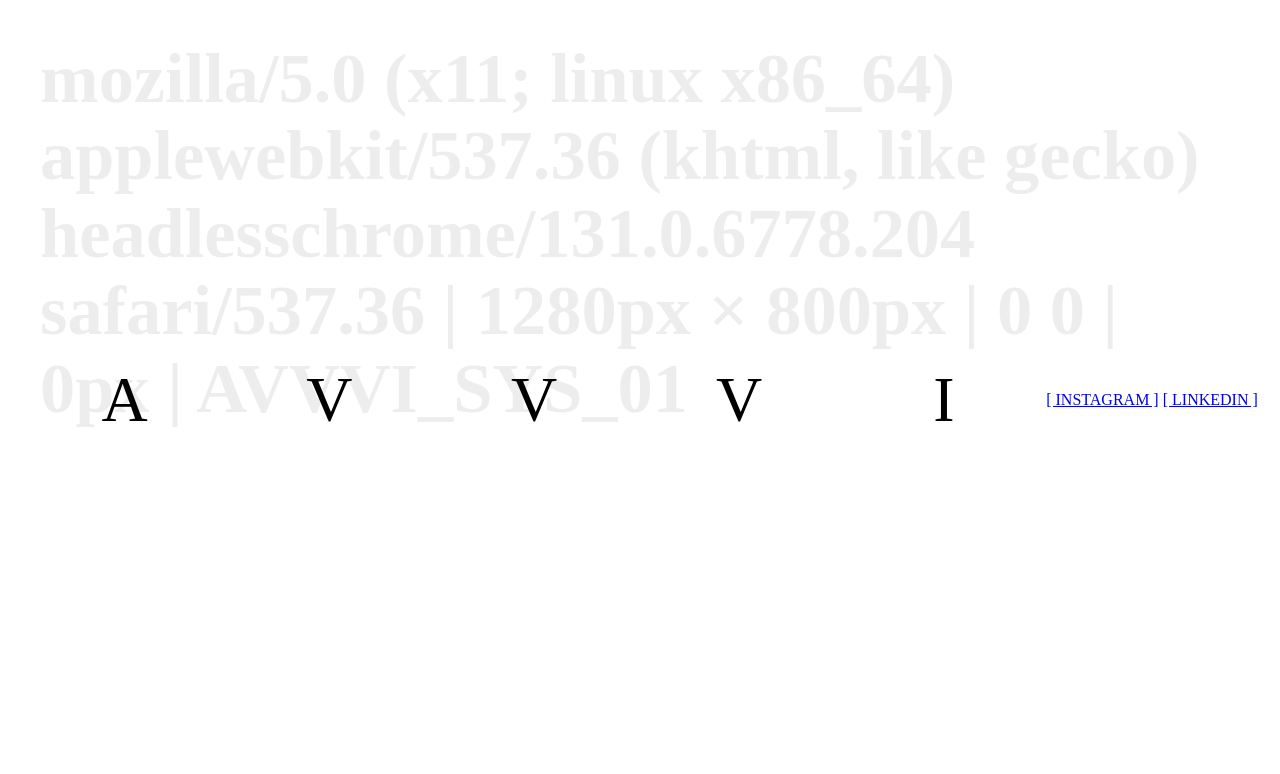
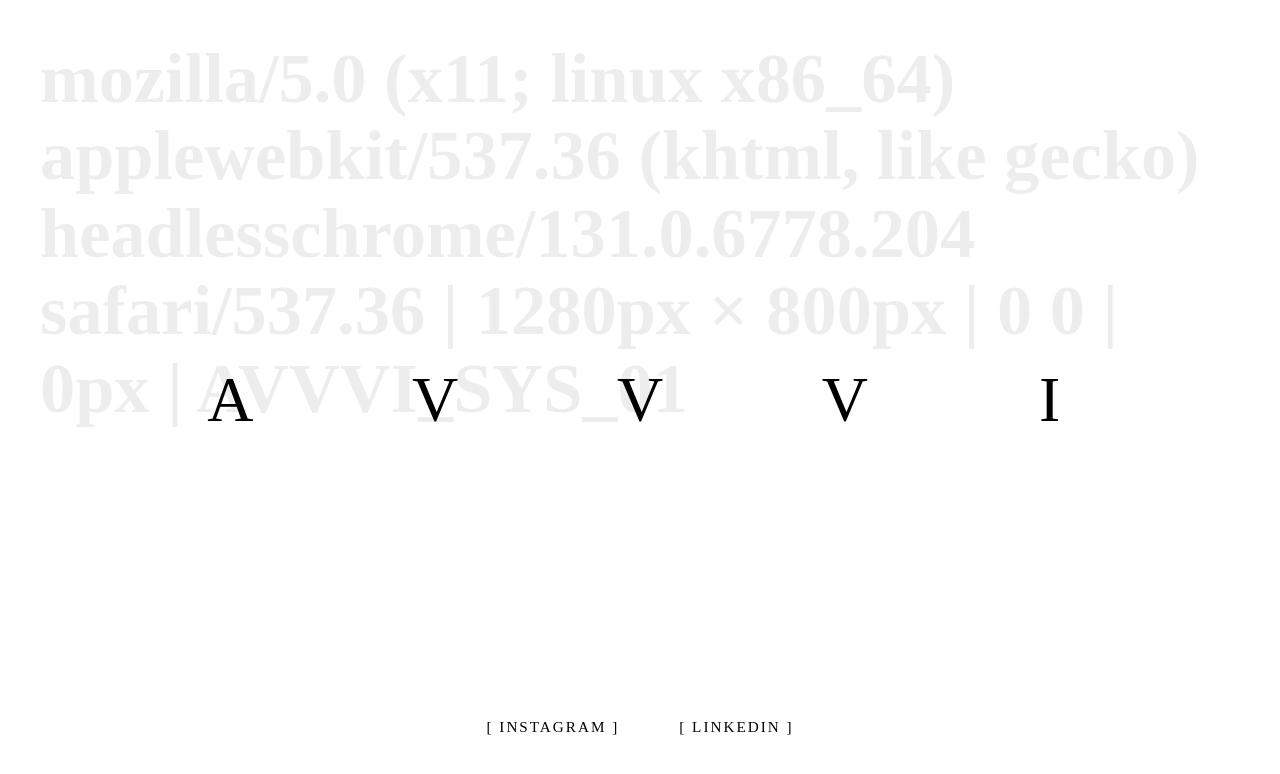
Before and after one commit to avvvi845/avvvvvvi, a plain HTML site: page index.html in a window 1280 px wide. Drawn offline with Linux system fonts and the light colour scheme; no server answers.

Commit message:
Update index.html

```diff
--- a/index.html
+++ b/index.html
@@ -5,6 +5,30 @@
     <meta name="viewport" content="width=device-width, initial-scale=1.0">
     <title>AVVVI - Portfolio</title>
     <link rel="stylesheet" href="styles.css">
+    <style>
+        /* Estilos estrictos para el menú inferior (separado de la grilla) */
+        #menu-inferior {
+            position: fixed;
+            bottom: 8%; /* Lo ancla a la parte inferior de la pantalla */
+            left: 0;
+            width: 100%;
+            display: flex;
+            justify-content: center;
+            gap: 60px; /* Separación entre Instagram y LinkedIn */
+            z-index: 100;
+        }
+        .item-social {
+            color: #000000 !important; /* Fuerza el color negro puro */
+            text-decoration: none;
+            letter-spacing: 2px;
+            font-size: 0.95rem;
+            transition: opacity 0.3s ease;
+            cursor: pointer;
+        }
+        .item-social:hover {
+            opacity: 0.4;
+        }
+    </style>
 </head>
 <body>
 
@@ -45,6 +69,12 @@
         <div class="letra letra-v" id="letra-v-centro">V</div>
         <div class="letra letra-v">V</div>
         <div class="letra" id="letra-i">I</div>
+    </div>
+
+    <!-- Menú Inferior (Redes Sociales) anclado al fondo -->
+    <div id="menu-inferior">
+        <a href="https://www.instagram.com/avvvvvv_/" target="_blank" class="item-social">[ INSTAGRAM ]</a>
+        <a href="https://www.linkedin.com/in/david-nascimento-4a6590313/" target="_blank" class="item-social">[ LINKEDIN ]</a>
     </div>
 
     <!-- VISTA: Analog (Fotografía) -->
@@ -283,12 +313,6 @@
     <audio id="audio-6" preload="metadata" src="Musica/avvvi - Pequeño pero matón - 05 caliente.mp3"></audio>
     <audio id="audio-7" preload="metadata" src="Musica/avvvi - Pequeño pero matón - 06 final.mp3"></audio>
 
-<!-- Menú Inferior (Redes Sociales) -->
-    <div id="menu-inferior">
-        <a href="https://www.instagram.com/avvvvvv_/" target="_blank" class="item-social">[ INSTAGRAM ]</a>
-        <a href="https://www.linkedin.com/in/david-nascimento-4a6590313/" target="_blank" class="item-social">[ LINKEDIN ]</a>
-    </div>
-
     <!-- Script para ocultar las redes dinámicamente -->
     <script>
         const grillaObserver = new MutationObserver((mutations) => {
```
